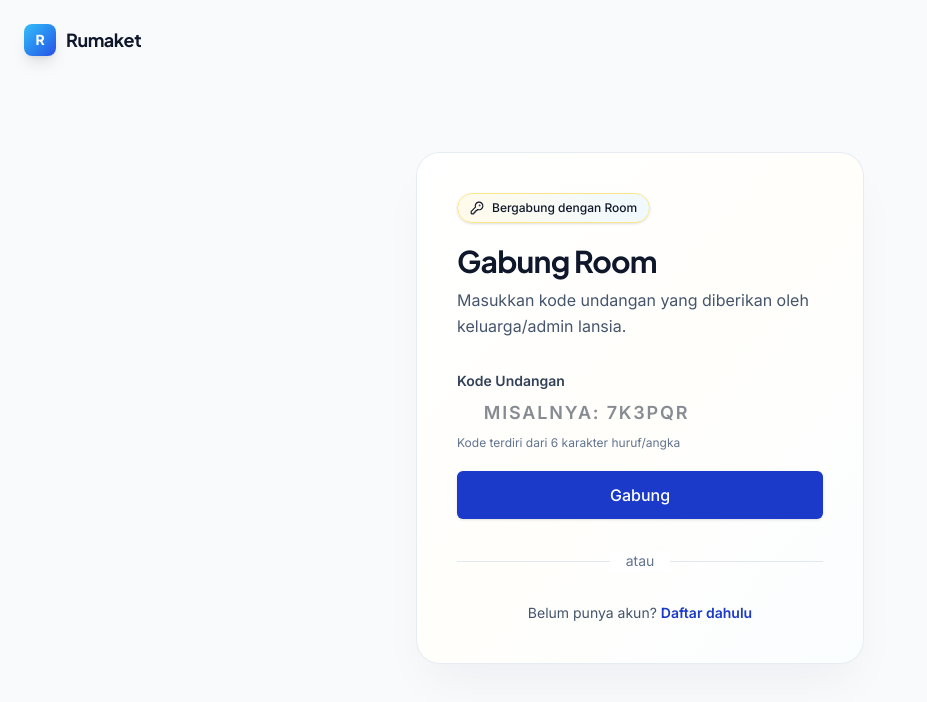
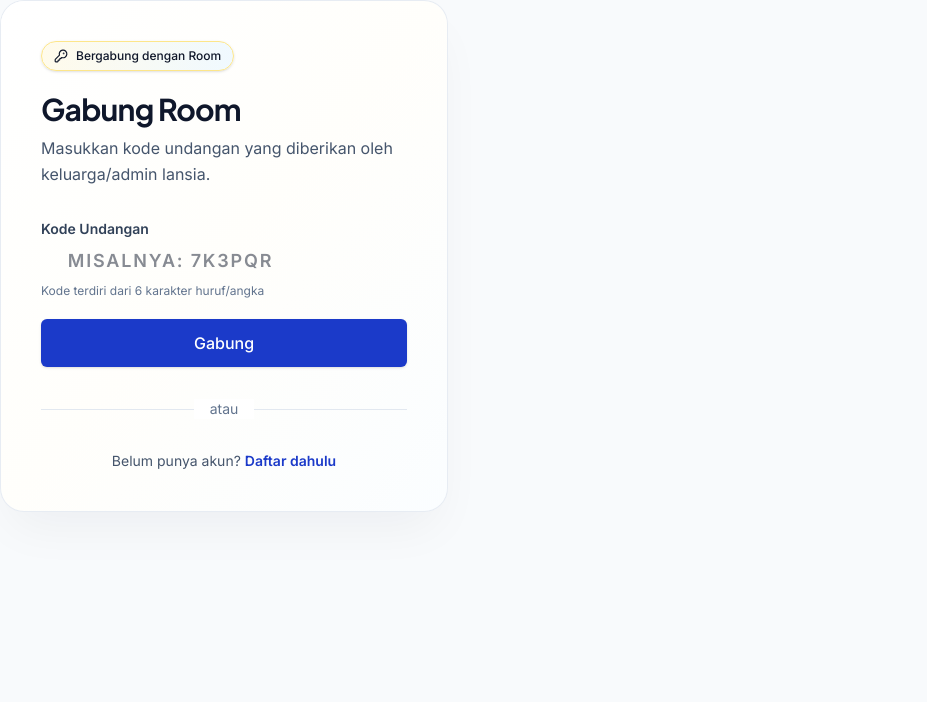
Before and after one commit to VinoSheesh/Rumaket, a Next.js app: page /join in a window 1280 px wide. Shown: the top 702 px of the page, without its empty margins (0-927 px from the left). Built offline with nearby package versions, Linux system fonts and the light colour scheme.

Commit message:
fix(layout): remove unused section in layout since the page is refined

```diff
--- a/src/app/(auth)/layout.tsx
+++ b/src/app/(auth)/layout.tsx
@@ -7,22 +7,7 @@ export default function AuthLayout({
 }) {
   return (
     <div className="relative flex min-h-screen flex-col overflow-hidden bg-slate-50">
-      {/* Ambient blur decorations */}
-      <div className="absolute -top-20 right-1/4 -z-10 h-96 w-96 rounded-full bg-accent-100 blur-3xl opacity-40" />
-      <div className="absolute top-1/2 left-0 -z-10 h-80 w-80 rounded-full bg-warmth-100 blur-3xl opacity-30" />
-      <div className="absolute bottom-0 right-0 -z-10 h-72 w-72 rounded-full bg-brand-100 blur-3xl opacity-25" />
-
-      <header className="relative z-10 px-6 py-6">
-        <Link href="/" className="inline-flex items-center gap-2.5 group">
-          <span className="flex h-8 w-8 items-center justify-center rounded-lg bg-gradient-to-br from-accent-400 to-brand-600 text-sm font-bold text-white shadow-lg transition-transform group-hover:scale-105">
-            R
-          </span>
-          <span className="font-display text-lg font-bold tracking-tight text-slate-900">
-            Rumaket
-          </span>
-        </Link>
-      </header>
-      <main className="relative z-10 flex flex-1 items-center justify-center px-6 pb-16">
+      <main>
         <div className="w-full max-w-md">{children}</div>
       </main>
     </div>
```
